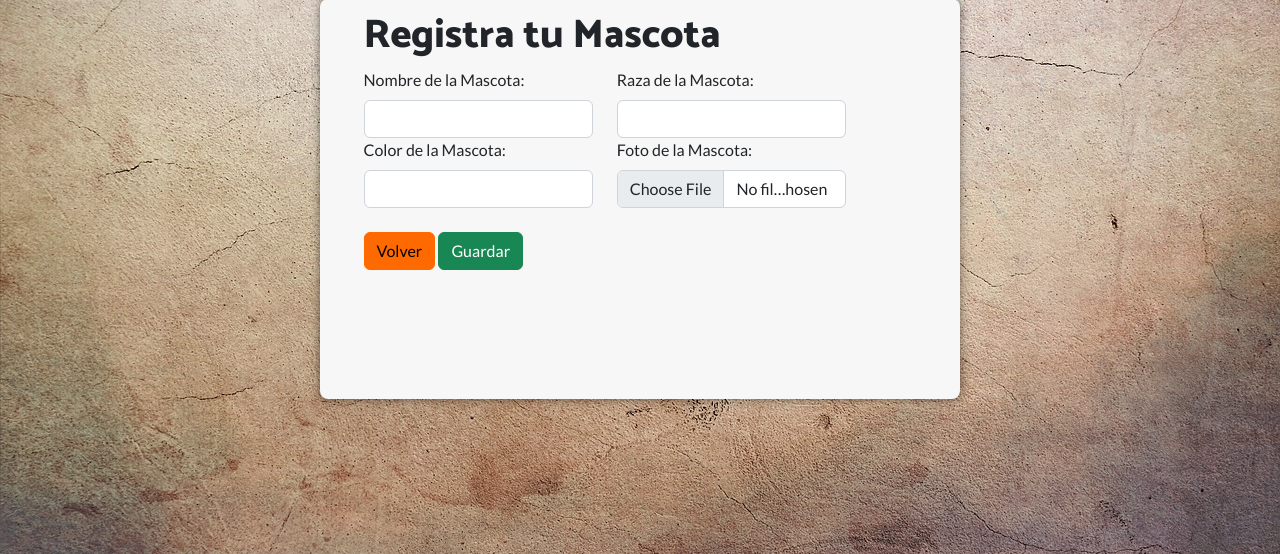
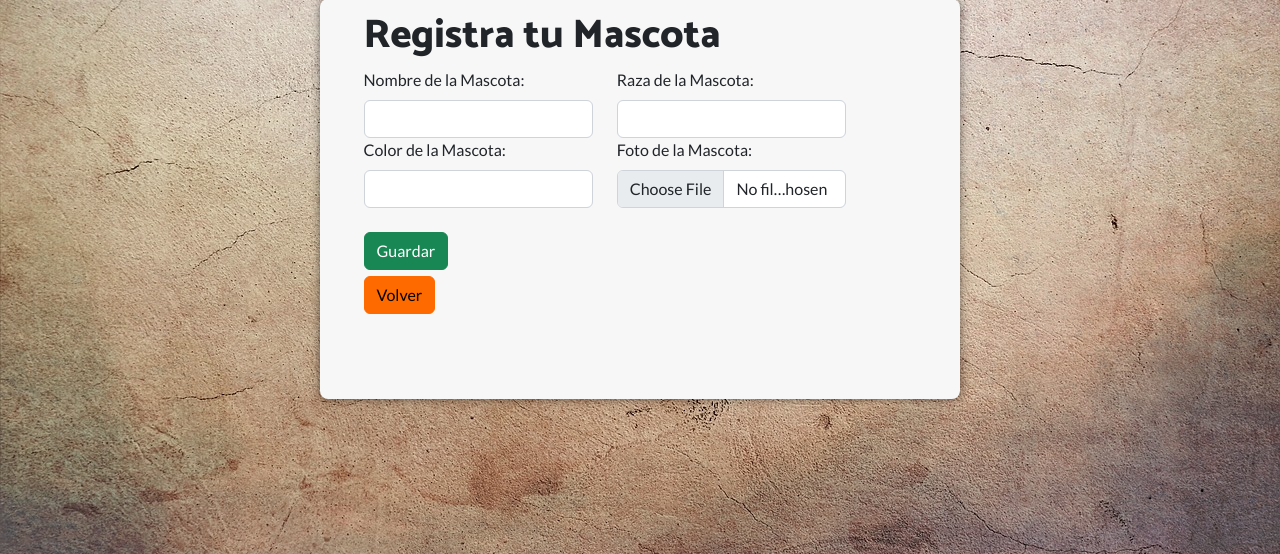
Before and after one commit to ARANGUSFT/Pet, a Django app: page /MisMascotas/Insertar in a window 1280 px wide. Shown: the part 161-715 px from the top of the page. Run offline with Django 4.2, Linux system fonts and the light colour scheme; some libraries are stand-ins or nearby versions.

Commit message:
Correccion del boton

```diff
--- a/Pet/Templates/MisMascotas/Insertar.html
+++ b/Pet/Templates/MisMascotas/Insertar.html
@@ -47,11 +47,14 @@
                         </div>
                     </div><br>
 
-                    <a href="/MisMascotas/Botones"><button role="button" class="btn btn-secondary" >Volver</button></a>
-                    <a href="/MisMascotas/Listado"><button class="btn btn-success">Guardar</button></a>
+
+                    <a href="/MisMascotas/Listado"><button class="btn btn-success" type="submit">Guardar</button></a>
 
                 </div>
             </form>
+
+            <a href="/MisMascotas/Botones" class="btn btn-secondary" role="button" style="margin-left: 5%; margin-top: 1%;">Volver</a>
+
         </div>
 
     </div>
```
Also changed, not shown: Media/ImagenesBD/descarga.jpg (added), Pet/Public/Css/EstilosInsertarMascota.css (line endings or trailing spaces).
